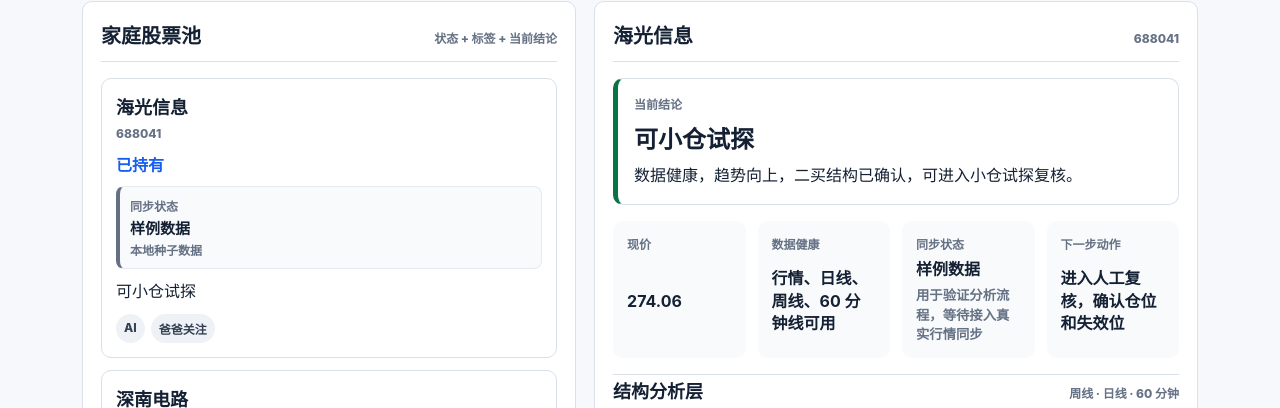
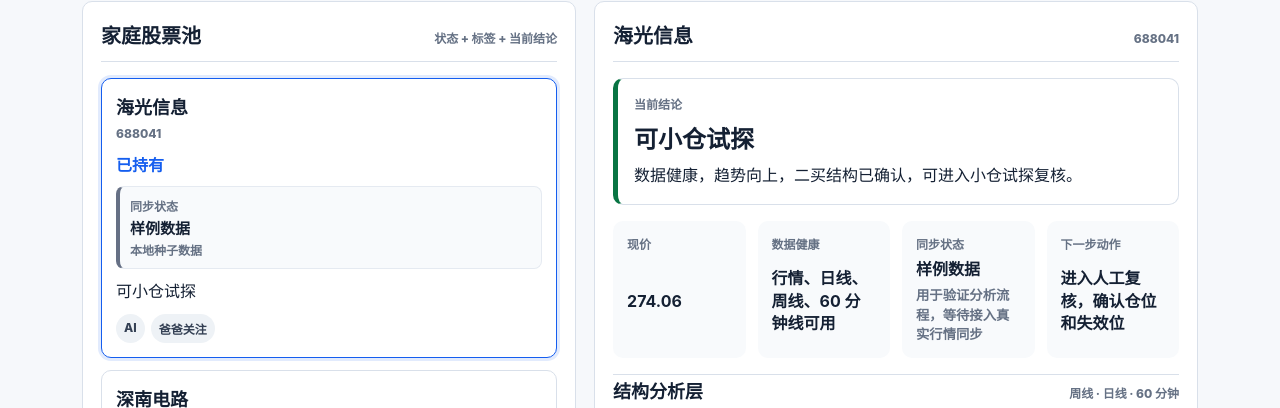
Before and after one commit to JeffreyCaicai/family-stock-research, a React (Vite) app: page / in a window 1280 px wide. Shown: the part 370-778 px from the top of the page. Built offline with nearby package versions, Linux system fonts and the light colour scheme; no server answers.

Commit message:
feat: select family stocks for analysis

```diff
--- a/src/App.tsx
+++ b/src/App.tsx
@@ -39,6 +39,7 @@
   const [statusInput, setStatusInput] = useState<FamilyPoolStatus>("watching");
   const [tagsInput, setTagsInput] = useState("");
   const [formError, setFormError] = useState("");
+  const [selectedTicker, setSelectedTicker] = useState<string | null>(null);
 
   useEffect(() => {
     let cancelled = false;
@@ -51,6 +52,9 @@
       const next = hydrateFamilyPool(apiItems);
       setFamilyPool(next);
       saveFamilyPoolItems(next);
+      setSelectedTicker((current) =>
+        current && next.some((stock) => stock.ticker === current) ? current : next[0]?.ticker,
+      );
     });
 
     return () => {
@@ -58,7 +62,16 @@
     };
   }, []);
 
-  const selected = familyPool[0];
+  const mergedPool = useMemo(
+    () =>
+      mergeFamilyPoolItems(familyPool).map((item) => {
+        const fullItem = familyPool.find((stock) => stock.ticker === item.ticker);
+        return fullItem ?? makePendingStock(item.ticker, item.status, item.tags);
+      }),
+    [familyPool],
+  );
+  const selected =
+    mergedPool.find((stock) => stock.ticker === selectedTicker) ?? mergedPool[0] ?? familyPool[0];
   const decision = deriveDecision(selected.decisionInput);
   const selectedSync = summarizeDataSync(selected.dataSync);
   const selectedStructure = selected.structureAnalysis;
@@ -68,14 +81,6 @@
     status: selected.status,
     structure: selectedStructure,
   });
-  const mergedPool = useMemo(
-    () =>
-      mergeFamilyPoolItems(familyPool).map((item) => {
-        const fullItem = familyPool.find((stock) => stock.ticker === item.ticker);
-        return fullItem ?? makePendingStock(item.ticker, item.status, item.tags);
-      }),
-    [familyPool],
-  );
 
   function handleSubmit(event: FormEvent<HTMLFormElement>) {
     event.preventDefault();
@@ -93,6 +98,7 @@
         void saveFamilyPoolToApi(next);
         return next;
       });
+      setSelectedTicker(ticker);
       setTickerInput("");
       setStatusInput("watching");
       setTagsInput("");
@@ -173,7 +179,13 @@
               const stockDecision = deriveDecision(stock.decisionInput);
               const syncSummary = summarizeDataSync(stock.dataSync);
               return (
-                <article className="stock-card" key={stock.ticker}>
+                <button
+                  aria-label={`选择 ${stock.name} ${stock.ticker}`}
+                  className={`stock-card ${stock.ticker === selected.ticker ? "is-selected" : ""}`}
+                  key={stock.ticker}
+                  onClick={() => setSelectedTicker(stock.ticker)}
+                  type="button"
+                >
                   <div>
                     <h3>{stock.name}</h3>
                     <span>{stock.ticker}</span>
@@ -190,7 +202,7 @@
                       <span key={tag}>{tag}</span>
                     ))}
                   </div>
-                </article>
+                </button>
               );
             })}
           </div>
--- a/src/styles.css
+++ b/src/styles.css
@@ -165,11 +165,27 @@
 }
 
 .stock-card {
+  background: #ffffff;
   border: 1px solid #d9e0ea;
   border-radius: 10px;
+  color: inherit;
+  cursor: pointer;
   display: grid;
   gap: 10px;
   padding: 14px;
+  text-align: left;
+  width: 100%;
+}
+
+.stock-card:hover,
+.stock-card:focus-visible {
+  border-color: #155eef;
+  outline: none;
+}
+
+.stock-card.is-selected {
+  border-color: #155eef;
+  box-shadow: 0 0 0 3px rgba(21, 94, 239, 0.12);
 }
 
 .stock-card h3 {
```
Also changed, not shown: 1 other file (tests, documents, lock files or other folders).
